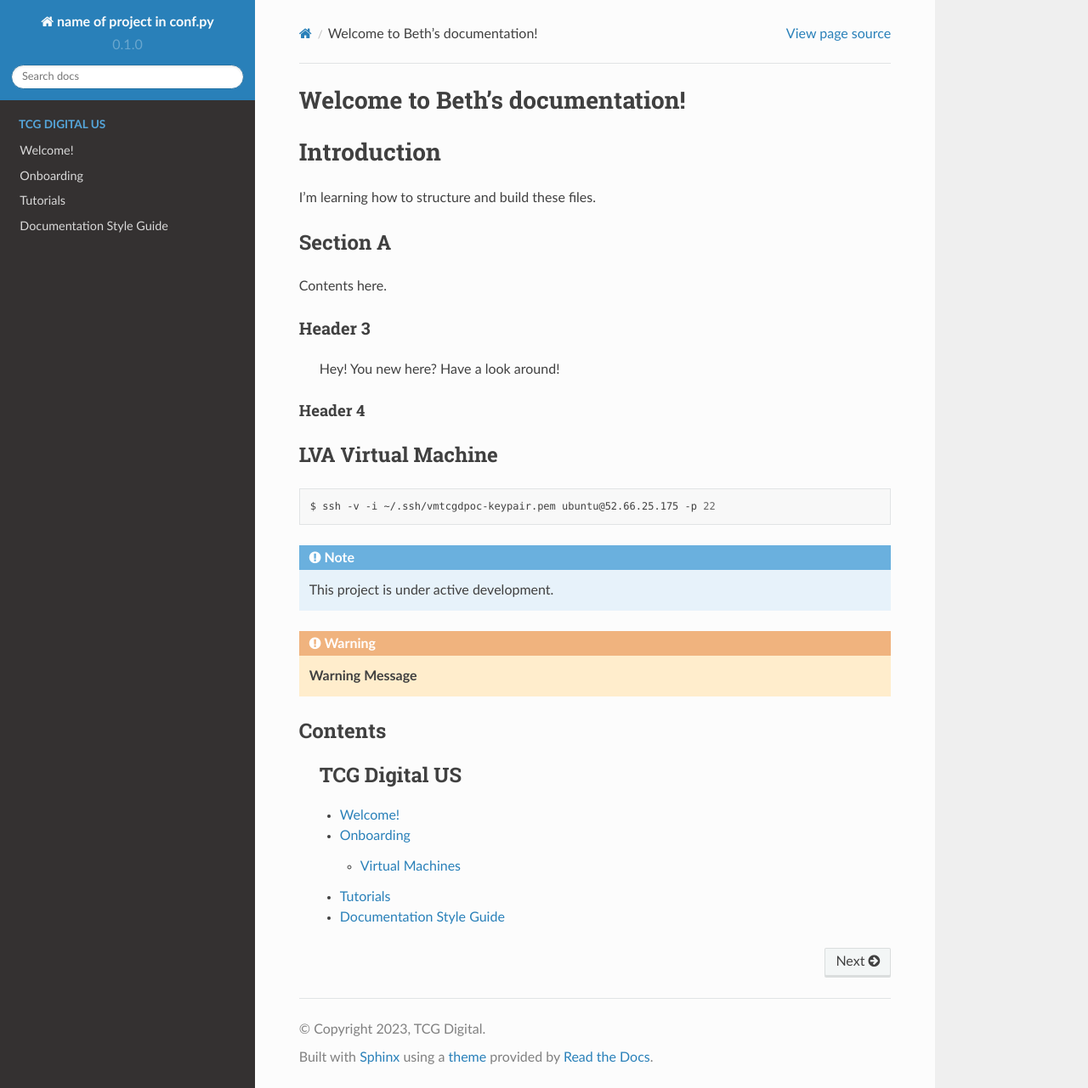
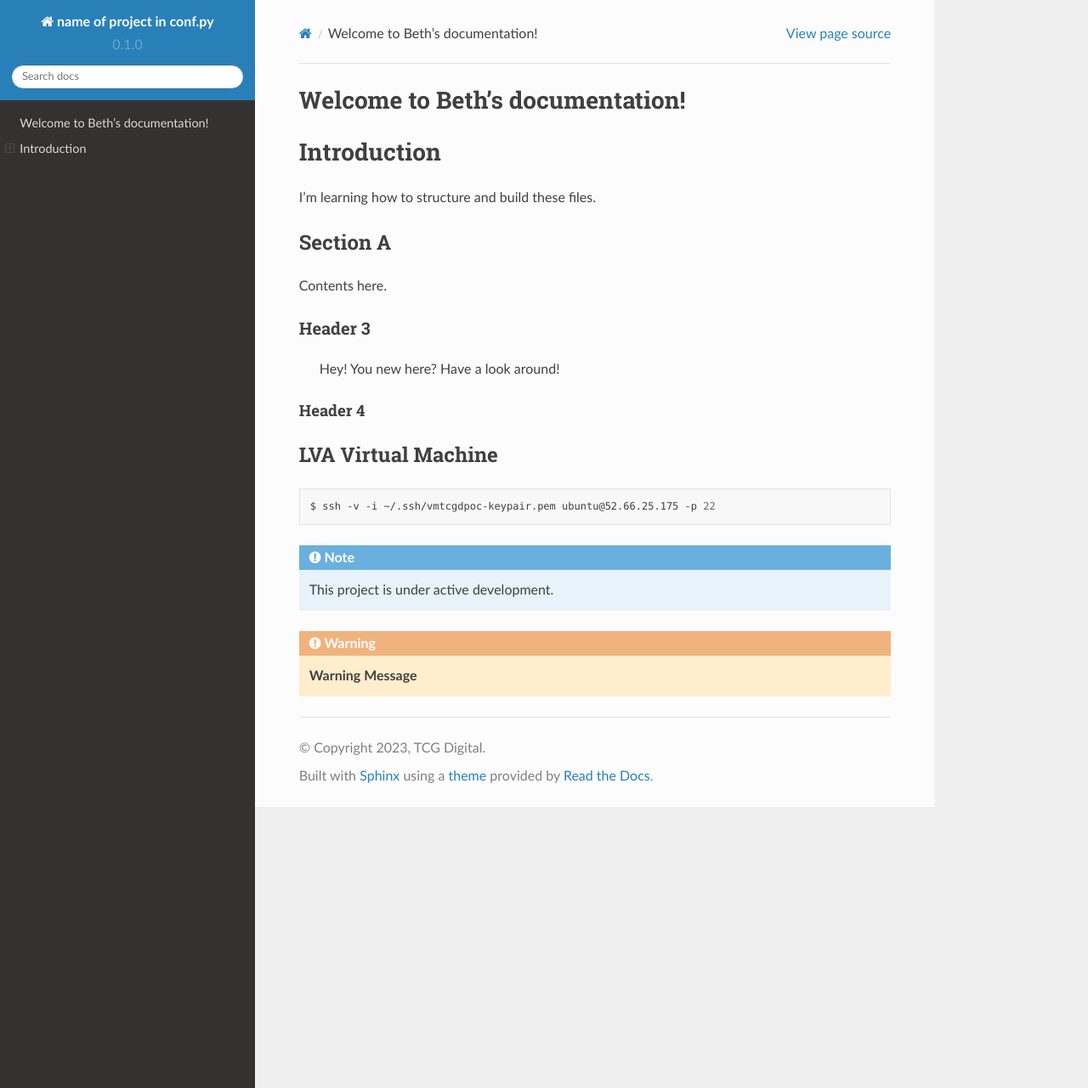
Before and after one commit to beoben/rtd-tutorial, a Sphinx documentation site: the page built from docs/source/index.rst, in a window 1280 px wide and 1281 px high. Shown: the whole window at 85% size. Built offline with Sphinx 7.4.7 and the Read the Docs theme 2.0.0, drawn with Linux system fonts in a browser that asks for light colours; pages that are not in the unit, such as notebooks, are missing from menus.

Commit message:
Update index.rst

```diff
--- a/docs/source/index.rst
+++ b/docs/source/index.rst
@@ -30,16 +30,3 @@ LVA Virtual Machine
 .. note:: This project is under active development.
 
 .. warning:: **Warning Message**
-
-Contents
---------
-
-   .. toctree::
-      :name: TCG Digital US
-      :caption: TCG Digital US
-      :maxdepth: 5
-
-      tcg/welcome
-      tcg/onboarding/index
-      tcg/onboarding/tutorials
-      tcg/doc-styleguide
```
